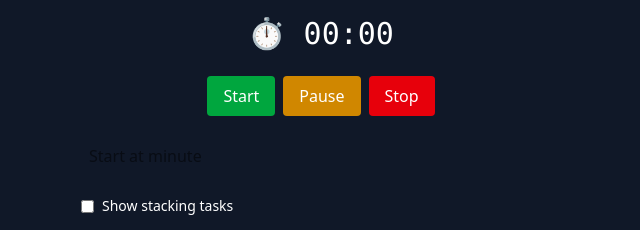
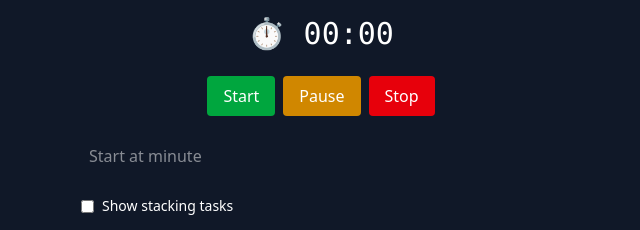
Before and after one commit to Tuguldurbayarco/dt1, a SvelteKit app: page / in a window 1280 px wide. Shown: the top 230 px of the page, without its empty margins (319-959 px from the left). Built offline with nearby package versions, Linux system fonts and the light colour scheme.

Commit message:
text color changes

```diff
--- a/src/routes/+page.svelte
+++ b/src/routes/+page.svelte
@@ -1,7 +1,6 @@
 <script lang="ts">
 	import { onMount } from 'svelte';
 	import { baseTasks, stackingTasks, type Task } from '$lib/tasks';
-	import { base } from '$app/paths';
 
 	let startTime = 0;
 	let currentTime = 0;
@@ -122,7 +121,7 @@
 			min="0"
 			max="60"
 			placeholder="Start at minute"
-			class="w-full rounded px-2 py-1 text-black"
+			class="w-full rounded px-2 py-1 text-white"
 			on:change={(e) => setCustomMinute(parseFloat((e.target as HTMLInputElement).value || '0'))}
 		/>
 	</div>
```
